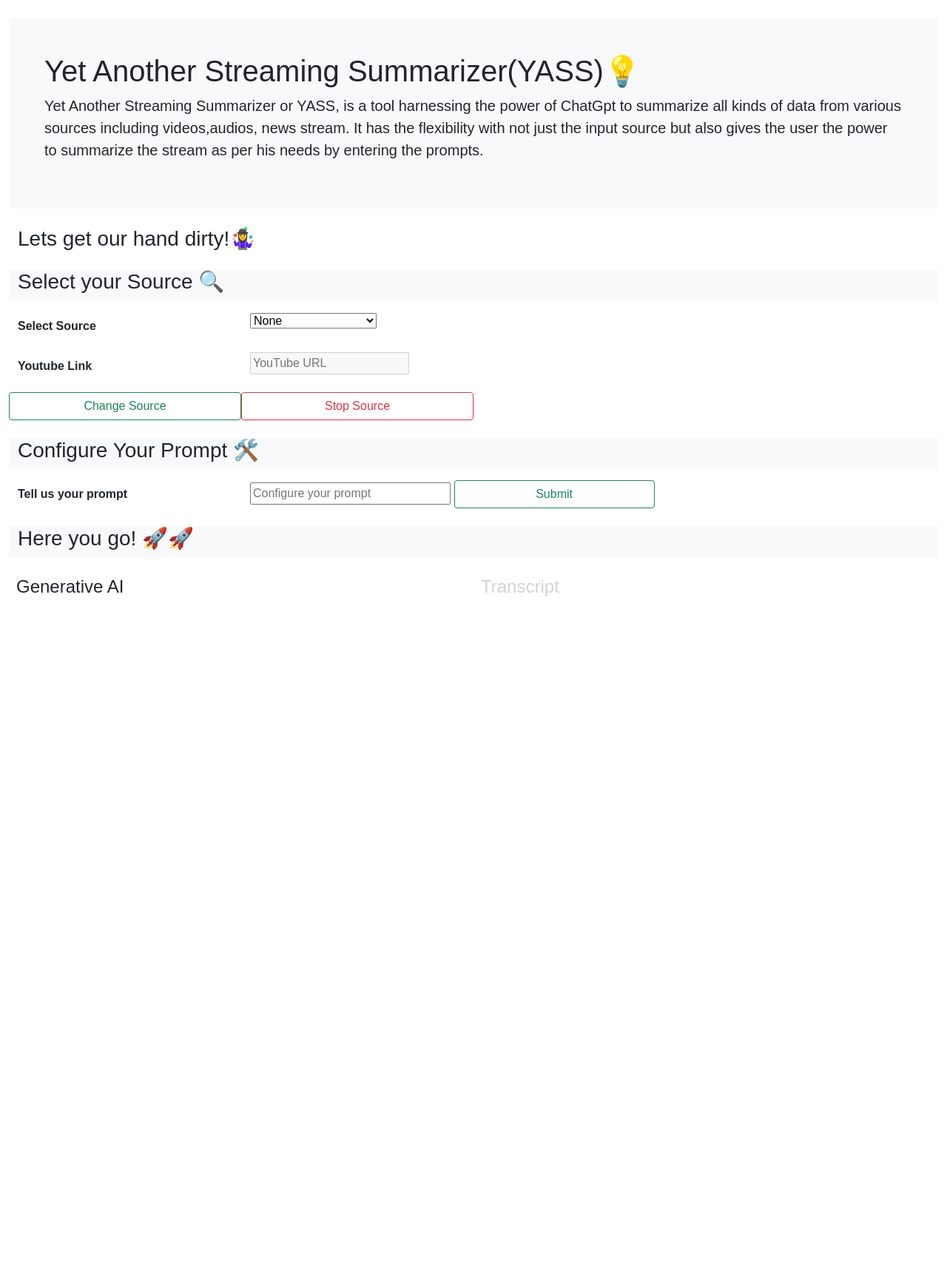
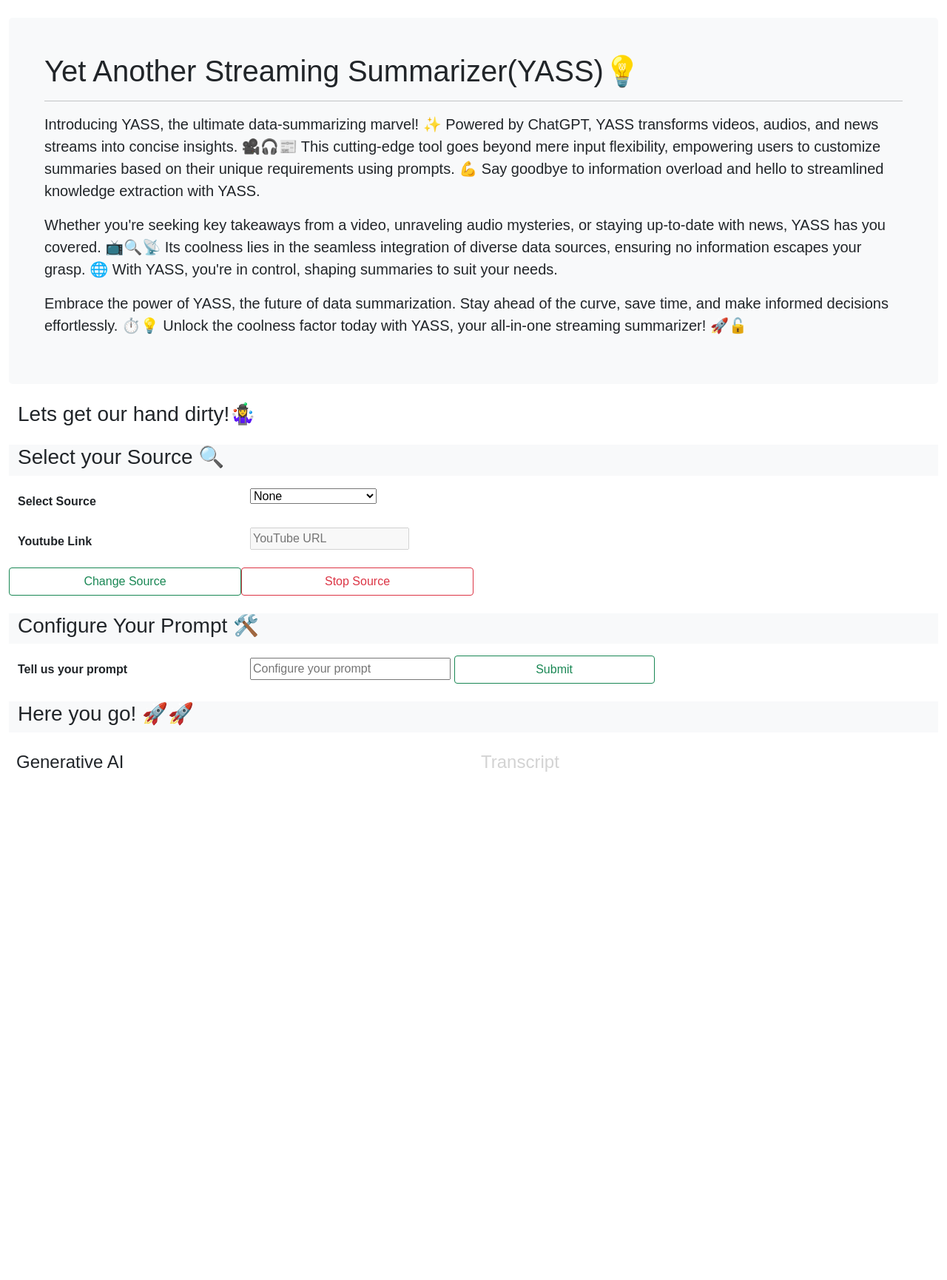
Before and after one commit to natehouk/flow-ai-hackathon-2023, a Django app: page / in a window 1280 px wide. Shown: the part 72-1802 px from the top of the page at 74% size. Before the commit the page ends 878 px from the top, so only its background shows below. Run offline with Django 4.2, Linux system fonts and the light colour scheme.

Commit message:
updated html

```diff
--- a/streaming/templates/stream.html
+++ b/streaming/templates/stream.html
@@ -23,7 +23,7 @@
           float: left;
           width: 50%;
           padding: 10px;
-          height: 300px; /* Should be removed. Only for demonstration */
+          height: 700px; /* Should be removed. Only for demonstration */
           overflow-y: scroll;
         }
 
@@ -61,7 +61,10 @@
   <div class="container-fluid">
     <div class="p-5 my-4 bg-light rounded-3">
         <h1>Yet Another Streaming Summarizer(YASS)💡</h1>
-        <p class="lead">Yet Another Streaming Summarizer or YASS, is a tool harnessing the power of ChatGpt to summarize all kinds of data from various sources including videos,audios, news stream. It has the flexibility with not just the input source but also gives the user the power to summarize the stream as per his needs by entering the prompts. </p>
+        <hr>
+        <p class="lead">Introducing YASS, the ultimate data-summarizing marvel! ✨ Powered by ChatGPT, YASS transforms videos, audios, and news streams into concise insights. 🎥🎧📰 This cutting-edge tool goes beyond mere input flexibility, empowering users to customize summaries based on their unique requirements using prompts. 💪 Say goodbye to information overload and hello to streamlined knowledge extraction with YASS.</p>
+        <p class="lead">Whether you're seeking key takeaways from a video, unraveling audio mysteries, or staying up-to-date with news, YASS has you covered. 📺🔍📡 Its coolness lies in the seamless integration of diverse data sources, ensuring no information escapes your grasp. 🌐 With YASS, you're in control, shaping summaries to suit your needs. </p>
+        <p class="lead">Embrace the power of YASS, the future of data summarization. Stay ahead of the curve, save time, and make informed decisions effortlessly. ⏱️💡 Unlock the coolness factor today with YASS, your all-in-one streaming summarizer! 🚀🔓</p>
     </div>
   </div>
   <div class="m-4">
```
